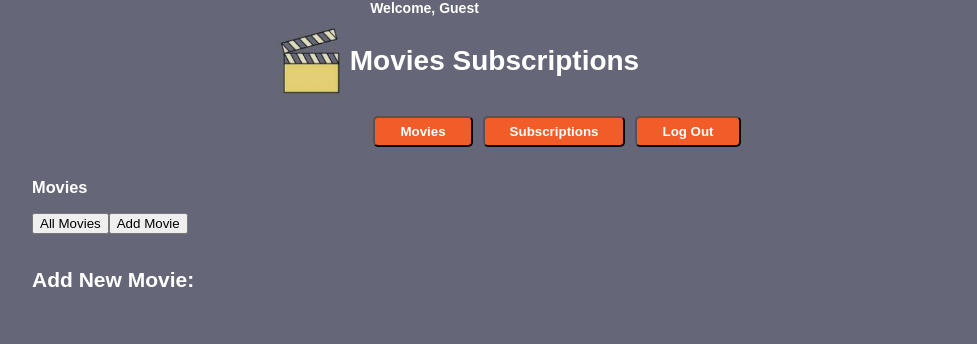
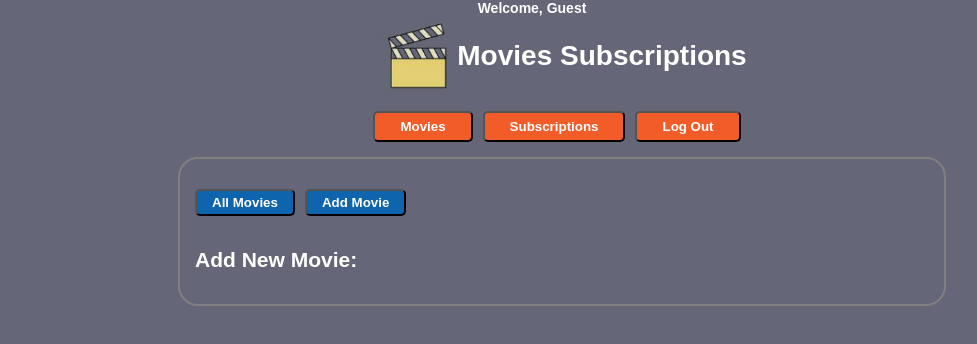
Before and after one commit to RoyDovrat/Full-Stack-Project, a React (Vite) app in the folder client/: page /main/movies-management/add-movie in a window 1280 px wide. Shown: the top 344 px of the page, without its empty margins (78-1055 px from the left). Built offline with nearby package versions, Linux system fonts and the light colour scheme; no server answers; a web font is replaced by a local one.

Commit message:
movies style

```diff
--- a/client/src/App.scss
+++ b/client/src/App.scss
@@ -14,5 +14,4 @@ html {
 body {
     margin: 0;
     font-size: 0.875rem;
-    width: 100%;
 }
--- a/client/src/Pages/LoginPage.jsx
+++ b/client/src/Pages/LoginPage.jsx
@@ -7,7 +7,7 @@ import '../Style/Login.scss'
 import icon from '../images/icon.png'
 import movielogin from '../images/movielogin.jpg'
 //#f25c29 orange
-//blue #0e64ad
+//blue #0e64ad, #24b6e5
 
 const URL = 'http://localhost:3000/auth/login';
 
@@ -74,7 +74,7 @@ function LoginPage() {
             <footer>
                 <button className="button" onClick={handleLogin}>Login</button> <br />
                 New User?: <Link to='/create-account'>Create Account</Link>
-                {error && <p style={{ color: 'red' }}>{error}</p>}
+                {error && <p style={{ color: '#972c09', fontWeight: 'bold' }}>{error}</p>}
             </footer>
 
         </div>
--- a/client/src/Pages/Movie.jsx
+++ b/client/src/Pages/Movie.jsx
@@ -53,8 +53,8 @@ function Movie({ movie }) {
             {isEditVisible ?
                 (<EditMovie movie={movie} setIsEditVisible={setIsEditVisible} />) :
                 (<div className="movie-container">
-                    <span style={{ fontWeight: 'bold' }}>{`${movie.name}, ${premieredYear}`}</span>
-                    <br />
+                    <span className='movie-name'>{`${movie.name}, ${premieredYear}`}</span>
+                    <br /> <br />
                     <span className="movie-info-label">Genres:</span>
                     <ul>
                         {movie.genres.map((genre, index) => (
@@ -62,7 +62,7 @@ function Movie({ movie }) {
                         ))}
                     </ul>
 
-                    <img
+                    <img className='movie-img'
                         src={movie.image}
                         style={{ width: '100px', height: 'auto' }}
                     />
--- a/client/src/Pages/Movies.jsx
+++ b/client/src/Pages/Movies.jsx
@@ -1,7 +1,7 @@
 import { useEffect, useState } from 'react';
 import { useSelector } from 'react-redux';
-import '../Style.css';
 import Movie from './Movie';
+import '../Style/movies.scss'
 
 const VIEW_MOVIE_PERMISSION = "View Movies";
 
@@ -23,24 +23,27 @@ function Movies() {
   };
 
   return (
-    <div>
+    <div className='movies-container'>
+
+      <header className='movies-header'>
         <label>Find Movie: </label>
-      <input
-        type="text"
-        onChange={(e) => setSearchTerm(e.target.value)}
-        value={searchTerm}
-      />
-      <button className="button" onClick={handleFindMovies}>Find</button>
-      <br /><br />
+        <input type="text" placeholder='You can search' onChange={(e) => setSearchTerm(e.target.value)} value={searchTerm}  className='search-movie-text'/>
+        <button className="find-button" onClick={handleFindMovies}>Find</button>
+      </header>
 
+      <main>
+        {/*check if user have permission */}
         {currUser?.permissions?.includes(VIEW_MOVIE_PERMISSION) &&
           filteredMovies.map((movie) => (
             <Movie key={movie._id} movie={movie} />
           ))}
 
+        {/*filter movies that match the search terms  */}
         {filteredMovies.length === 0 && searchTerm && (
           <p className="no-movies-found">No movies found matching"{searchTerm}"</p>
         )}
+      </main>
+
     </div>
   );
 }
--- a/client/src/Pages/MoviesManagment.jsx
+++ b/client/src/Pages/MoviesManagment.jsx
@@ -1,18 +1,20 @@
 import { useNavigate, Outlet } from 'react-router-dom';
+import '../Style/movies.scss'
 
 function Movies() {
   const navigate = useNavigate();
 
   return (
-    <>
 
       <div className='moviesManagement-container'>
-        <h3>Movies</h3>
-        <button className="button" onClick={() => navigate('/main/movies-management/all-movies')}>All Movies</button>
-        <button className="button" onClick={() => navigate('/main/movies-management/add-movie')}>Add Movie</button> <br /> <br />
+
+        <main>
+          <button className='moviesManagement-button' onClick={() => navigate('/main/movies-management/all-movies')}>All Movies</button>
+          <button className='moviesManagement-button' onClick={() => navigate('/main/movies-management/add-movie')}>Add Movie</button>
+        </main>
         <Outlet />
+
       </div>
-    </>
   )
 }
 
--- a/client/src/Pages/mainPage.jsx
+++ b/client/src/Pages/mainPage.jsx
@@ -45,11 +45,11 @@ function MainPage() {
 
   return (
     <div className='main-layout'>
-      <header>
+      <header className='main-header'>
         <p>Welcome, {currUser?.fullName || 'Guest'}</p>
         <div className='webSite-header'>
-          <img src={icon} alt="icon" className="icon" />
-          <h1>Movies Subscriptions</h1>
+        <img src={icon} alt="icon" className="icon" />
+        <h1>Movies Subscriptions</h1>
         </div>
 
       </header>
--- a/client/src/Style/main.scss
+++ b/client/src/Style/main.scss
@@ -9,13 +9,12 @@
       max-width: 1060px;
     }
 
-    header {
+   .main-header {
       display: flex;
       flex-direction: column;
       justify-content: center;
       align-items: center;
-      gap: 5px;
-      margin-inline-end: 215px;
+      gap: 0px;
 
       p {
         margin: 0;
--- /dev/null
+++ b/client/src/Style/movies.scss
@@ -0,0 +1,102 @@
+.moviesManagement-container {
+    justify-content: right;
+    border: 2px solid gray;
+    border-radius: 20px;
+    padding: 15px;
+    width: 60%;
+
+    main {
+
+        .moviesManagement-button {
+            margin-block: 15px;
+            margin-right: 10px;
+            padding: 4px 15px;
+            background-color: #0e64ad;
+            color: white;
+            border-radius: 5px;
+            font-weight: bold;
+        }
+    }
+
+}
+
+.movies-container {
+    padding: 10px;
+    margin-bottom: 15px;
+
+    .movies-header {
+        border: 2px solid gray;
+        border-radius: 20px;
+        padding: 1px 11px;
+        max-width: 78%;
+        margin-bottom: 15px;
+
+        label {
+            font-weight: bold;
+        }
+        .search-movie-text{
+            border-radius: 5px;
+        }
+
+        .find-button {
+            margin-block: 15px;
+            margin-right: 10px;
+            padding: 2px 15px;
+            background-color: #0e64ad;
+            color: white;
+            border-radius: 5px;
+            font-weight: bold;
+        }
+
+    }
+}
+
+.movie-container {
+    border: 2px solid rgb(85, 84, 84);
+    border-radius: 20px;
+    padding: 15px;
+    width: 400px;
+    margin-bottom: 15px;
+    display: flex;
+    flex-direction: column;
+
+    .movie-name {
+        color: #fef0ba;
+        font-weight: bold;
+        font-size: 18px;
+        margin-bottom: 3px;
+    }
+
+    .movie-info-label {
+        text-decoration: underline;
+        font-weight: bold;
+        margin-bottom: 2px;
+    }
+
+    ul {
+        list-style: none;
+        padding: 0;
+        margin: 0;
+    }
+
+    .subscriptions-watched-container {
+        margin-top: 10px;
+    }
+
+    .movie-img {
+        align-self: flex-end;
+        margin-top: 10px;
+        margin-top: -100px;
+        border-radius: 5px;
+    }
+
+    .button-edit-movie{
+        margin-bottom: 2px;
+        border-radius: 5px;
+    }
+
+    .button-edit-movie:hover{
+        background-color: gray;
+    }
+
+}
```
Lines whose indentation alone changed are shown as unchanged.
